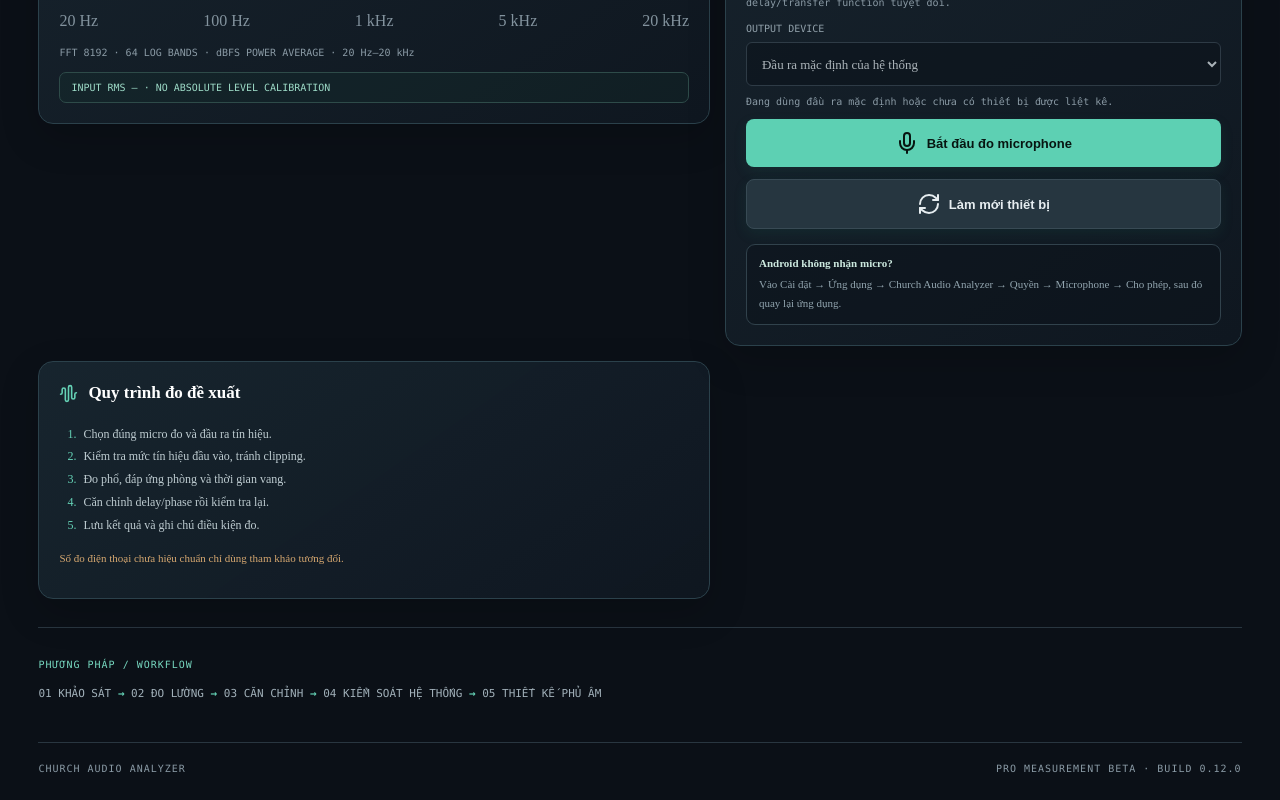
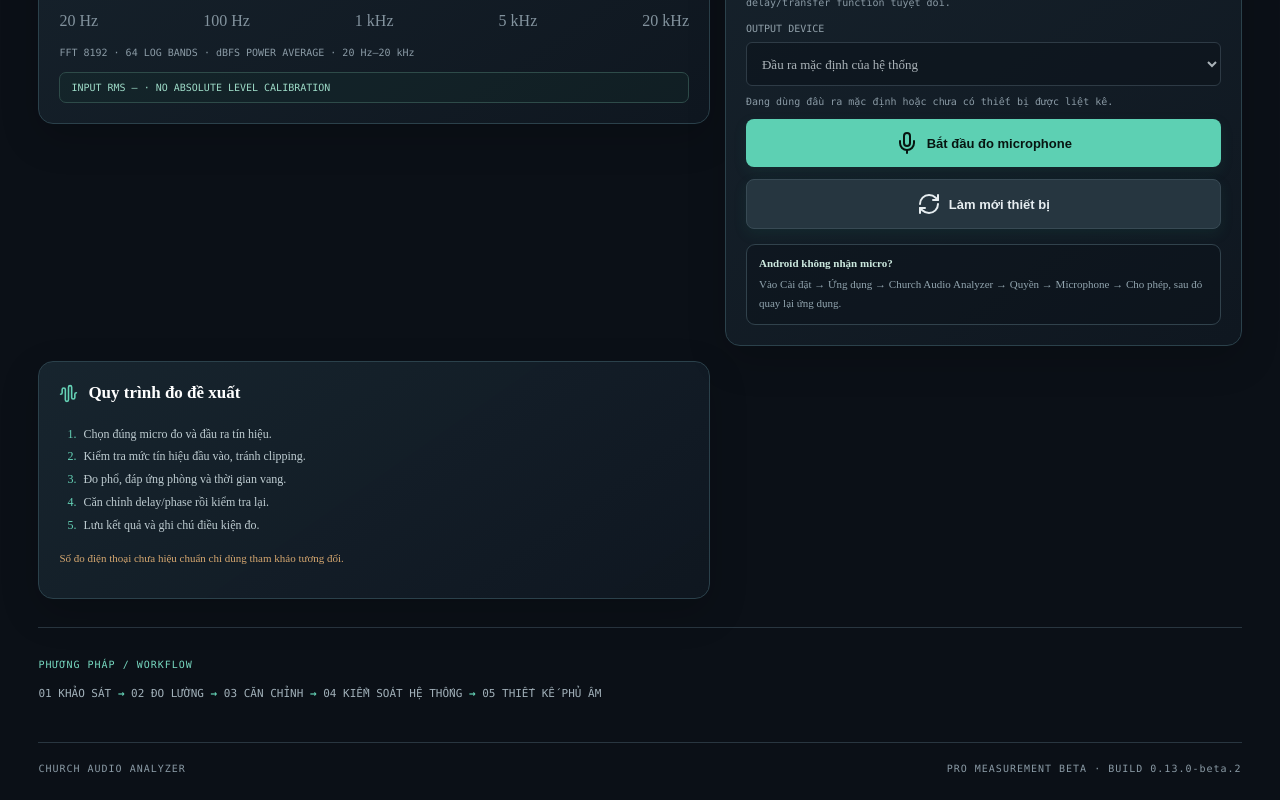
Before and after one commit to nhocktrung2019-ux/CHURCH-AUDIO-AI, a React (Vite) app: page / in a window 1280 px wide. Shown: the part 880-1680 px from the top of the page. Built offline with nearby package versions, Linux system fonts and the light colour scheme.

Commit message:
chore: display beta 0.13.0-beta.2 in app

```diff
--- a/src/appVersion.ts
+++ b/src/appVersion.ts
@@ -1,4 +1,4 @@
-export const APP_VERSION = "0.12.0";
+export const APP_VERSION = "0.13.0-beta.2";
 export const APP_CHANNEL = "beta";
 export const APP_RELEASES_URL = "https://github.com/nhocktrung2019-ux/CHURCH-AUDIO-AI/releases";
 export const APP_SUPPORT_URL = "https://github.com/nhocktrung2019-ux/CHURCH-AUDIO-AI/issues/new?template=technical-support.yml";
```
